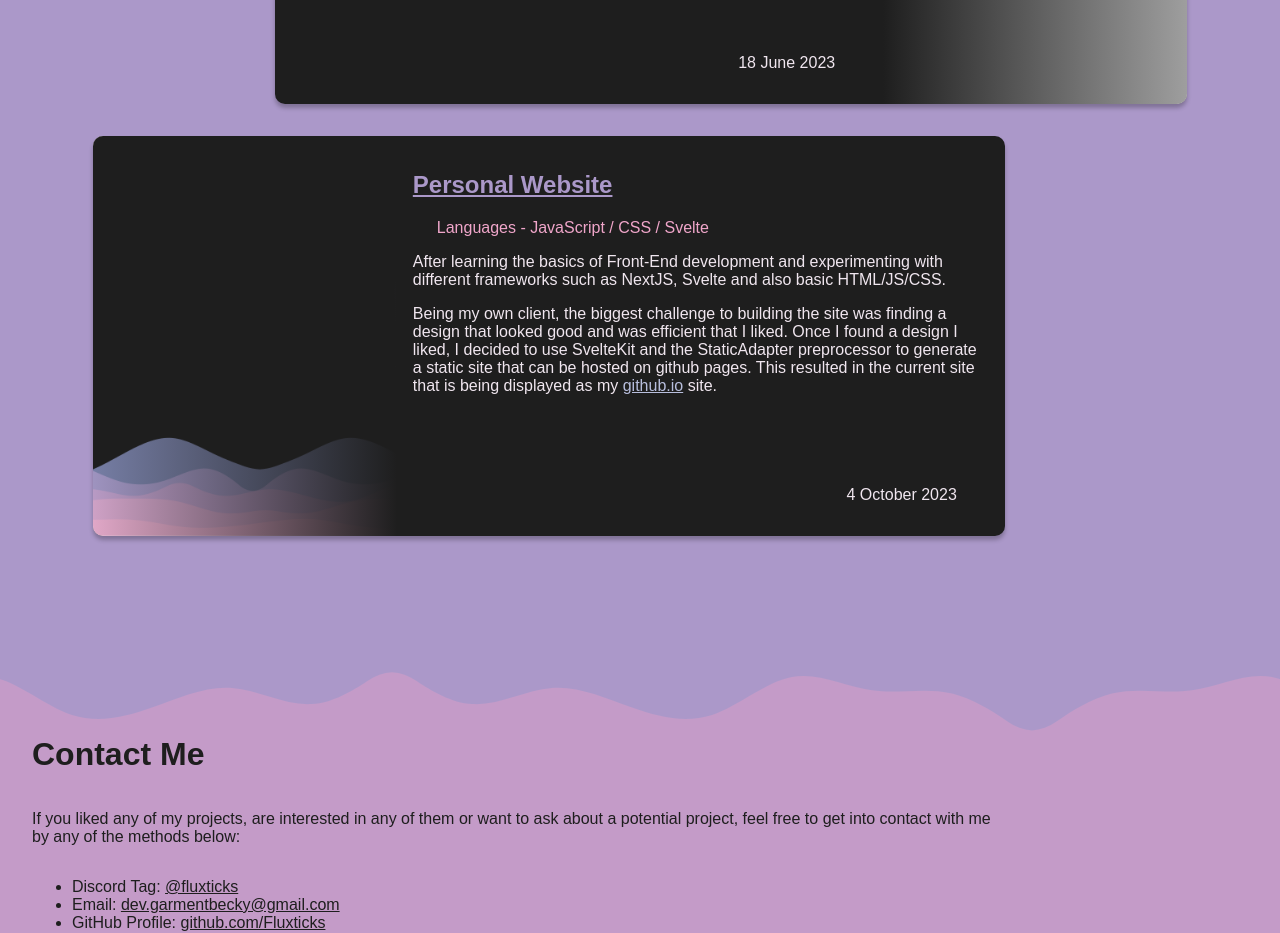
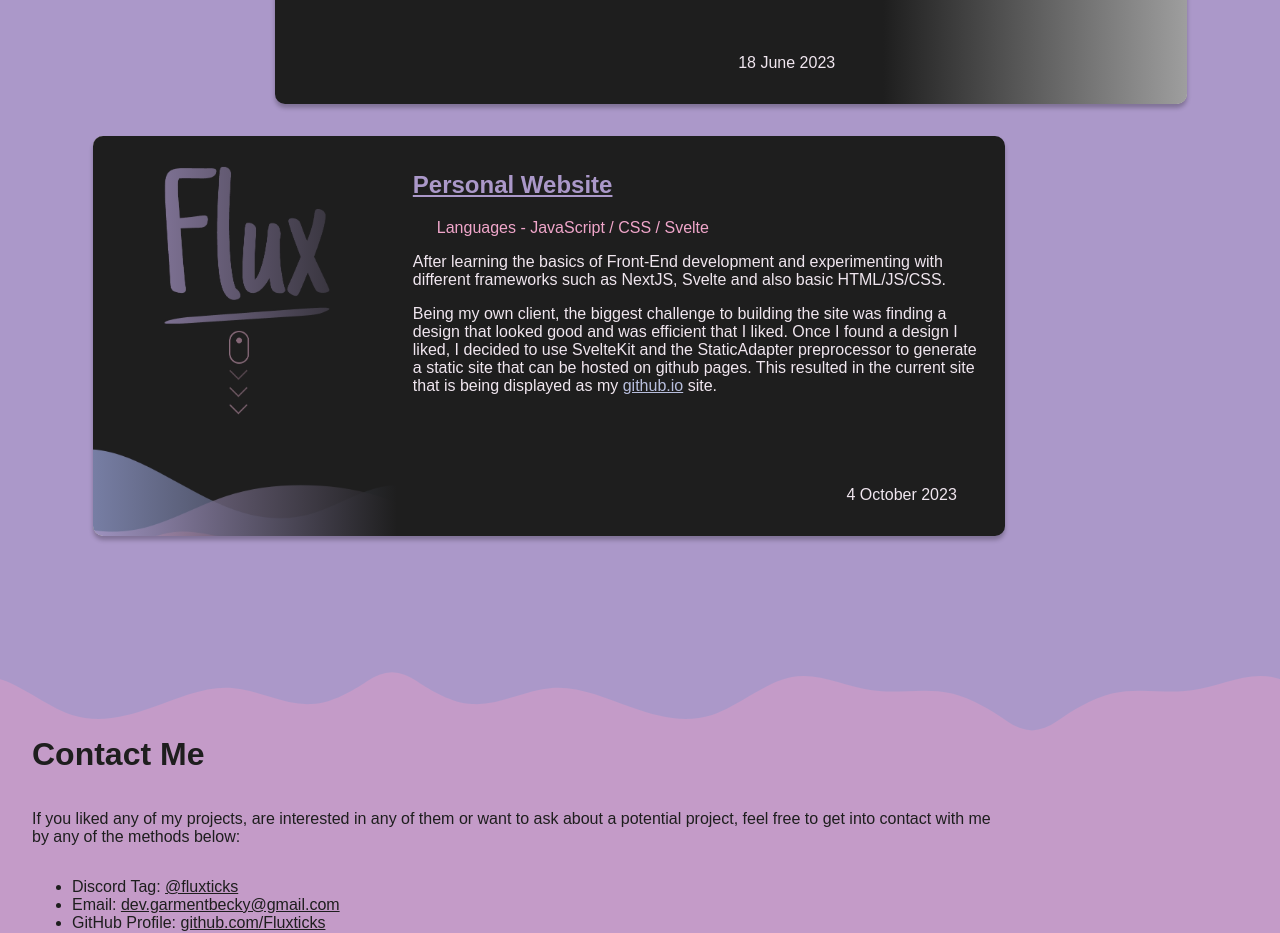
Before and after one commit to Fluxticks/portfolio-source, a SvelteKit app: page / in a window 1280 px wide. Shown: the part 3120-4053 px from the top of the page. Built offline with nearby package versions, Linux system fonts and the light colour scheme; grey boxes are pictures that could not be loaded; a web font is replaced by a local one.

Commit message:
Update project images

```diff
--- a/src/routes/+page.svelte
+++ b/src/routes/+page.svelte
@@ -135,7 +135,7 @@
 		<Panel
 			projectTitle="Personal Website"
 			projectURL="https://github.com/Fluxticks/portfolio-source"
-			imageURL="/preview.webp"
+			imageURL="/projects/website.webp"
 			date="4 October 2023"
 			languages="JavaScript / CSS / Svelte"
 		>
```
Also changed, not shown: static/projects/jutta.webp, static/projects/website.webp (added).
